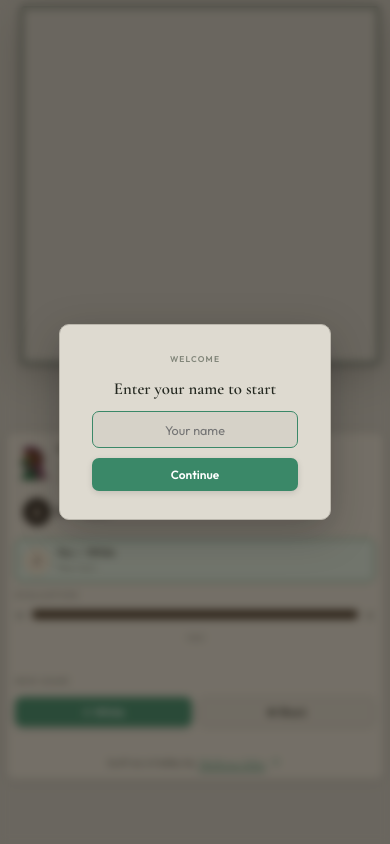
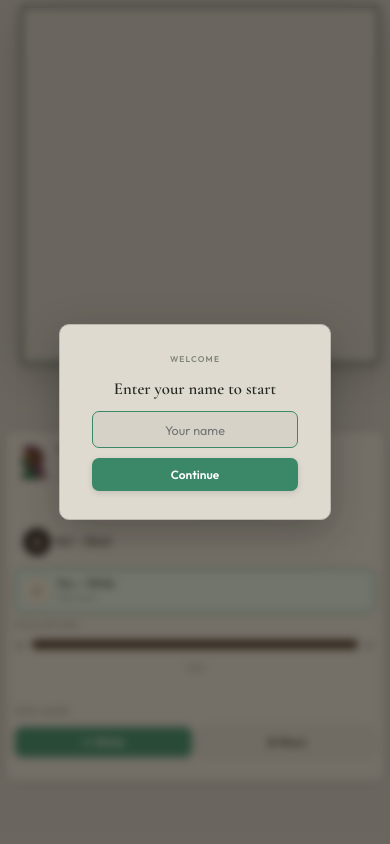
Before and after one commit to Mathavaa-sekar/Hannibal_Chess, a Flask app: page / in a window 390 px wide. Run offline with Flask 3, Linux system fonts and the light colour scheme.

Commit message:
name moved up

```diff
--- a/static/style.css
+++ b/static/style.css
@@ -728,7 +728,8 @@
 
 /* ── Signature ──────────────────────────────────────────────── */
 .sig {
-  margin-top: auto;
+  margin-top: 0.1rem;
+  margin-bottom: 0;
   padding-top: 0.6rem;
   font-size: 0.7rem;
   color: var(--text-2);
@@ -843,7 +844,7 @@
   .status-area { order: 10; min-height: 1.2rem; }
   .pgn-area { order: 10; }
   .new-game-area { order: 11; }
-  .sig { order: 12; }
+  .sig { order: unset; }
 
   .rank-labels { height: calc(8 * var(--sq)); }
   .file-labels { width: calc(8 * var(--sq)); }
--- a/templates/index.html
+++ b/templates/index.html
@@ -24,6 +24,16 @@
           <p>வல்லாட்டத் தானியங்கி</p>
           <p>Chess Bot</p>
         </div>
+      </div>
+
+      <div class="sig">
+        built as a hobby by
+        <a href="https://mathavaa-sekar.github.io/" target="_blank">
+          Mathavaa Sekar
+          <svg class="icon" viewBox="0 0 24 24" width="12" height="12">
+            <path d="M7 17L17 7M17 7H8M17 7V16" fill="none" stroke="currentColor" stroke-width="2"/>
+          </svg>
+        </a>
       </div>
 
       <div class="divider"></div>
@@ -99,16 +109,6 @@
           <button class="btn-new-color active" id="btnPlayWhite">♔ White</button>
           <button class="btn-new-color" id="btnPlayBlack">♚ Black</button>
         </div>
-      </div>
-
-      <div class="sig">
-        built as a hobby by
-        <a href="https://mathavaa-sekar.github.io/" target="_blank">
-          Mathavaa Sekar
-          <svg class="icon" viewBox="0 0 24 24" width="12" height="12">
-            <path d="M7 17L17 7M17 7H8M17 7V16" fill="none" stroke="currentColor" stroke-width="2"/>
-          </svg>
-        </a>
       </div>
 
     </aside>
```
